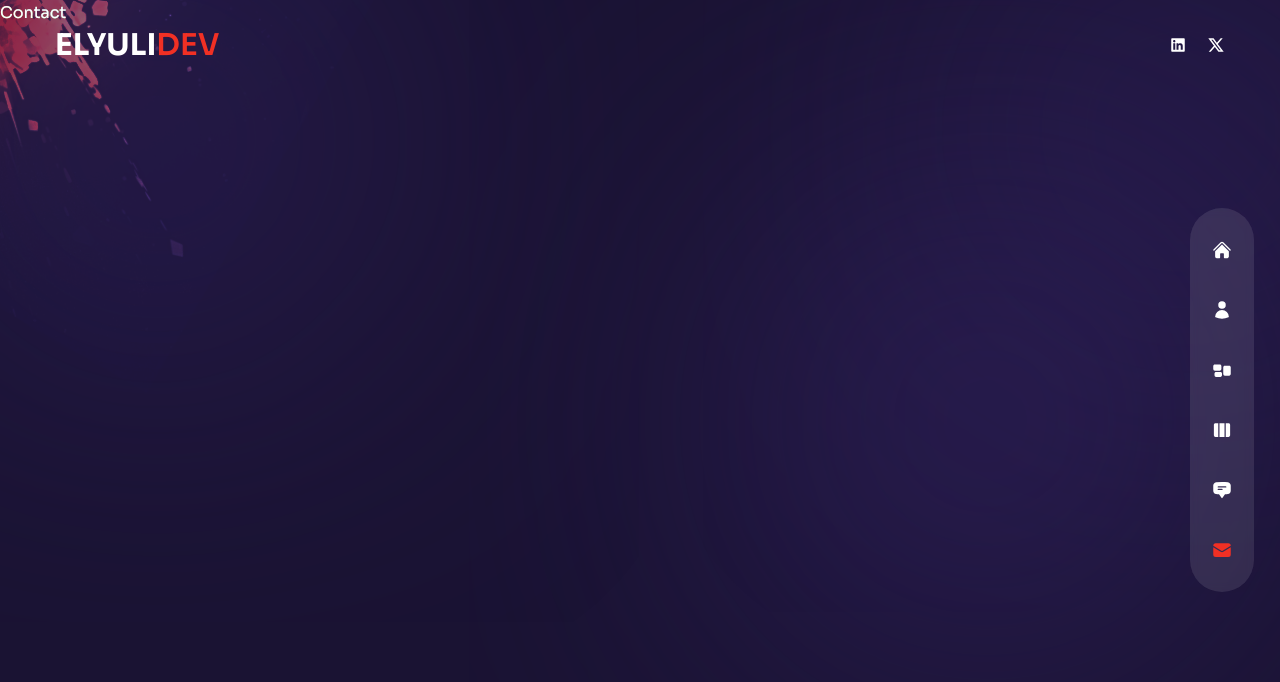
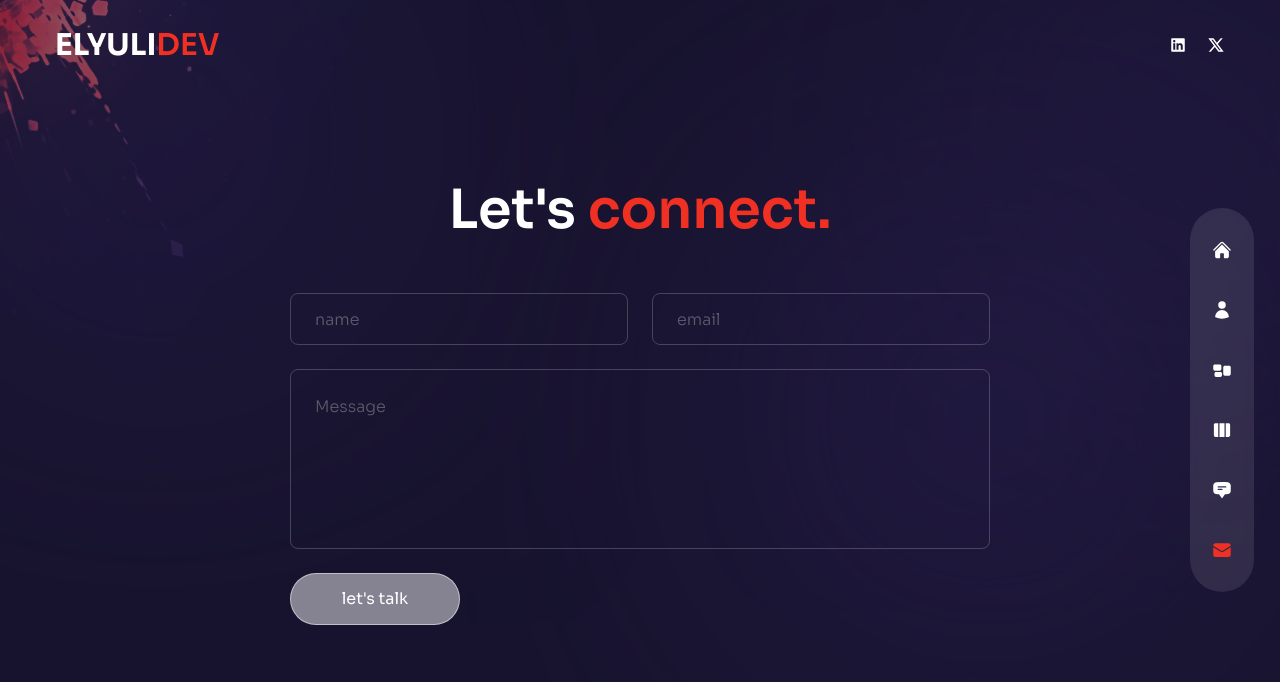
Before and after one commit to elyulidev/elyulidev-portfolio, a Next.js app: page /contact in a window 1280 px wide. Shown: the top 682 px of the page. Built offline with nearby package versions, Linux system fonts and the light colour scheme.

Commit message:
Contact: completed

```diff
--- a/src/app/contact/page.jsx
+++ b/src/app/contact/page.jsx
@@ -1,5 +1,152 @@
+"use client";
+import { fadeIn } from "@/lib/variants";
+import { motion } from "framer-motion";
+import { useForm } from "react-hook-form";
+
+import { BsArrowRight } from "react-icons/bs";
+import Spinner from "../../../public/spinner.svg";
+import { useEffect } from "react";
+
 const Contact = () => {
-  return <div>Contact</div>;
+	const {
+		register,
+		handleSubmit,
+		formState: { errors, isDirty, isValid, isSubmitting, ...formState },
+	} = useForm({ mode: "all" });
+
+	const onSubmit = async (data) => {
+		console.log("onSubmit>>", data);
+		try {
+			const response = await fetch(
+				"https://formsubmit.co/ajax/elyuli.dev@gmail.com",
+				{
+					method: "POST",
+					body: JSON.stringify(data),
+					headers: {
+						"Content-Type": "application/json",
+						Accept: "application/json",
+					},
+				}
+			);
+
+			if (!response.ok) {
+				console.log("response", response);
+			}
+		} catch (error) {
+			console.log("error", error);
+		}
+	};
+
+	return (
+		<main className='h-full bg-primary/30'>
+			<div className='container mx-auto py-32 text-center xl:text-left flex items-center justify-center h-full'>
+				{/* text & form */}
+				<div className='flex flex-col w-full max-w-[700px]'>
+					<motion.h2
+						variants={fadeIn("up", 0.2)}
+						initial='hidden'
+						animate='show'
+						exit='hidden'
+						className='h2 text-center mb-12'
+					>
+						Let&apos;s <span className='text-accent'>connect.</span>
+					</motion.h2>
+					{/* form */}
+					<motion.form
+						variants={fadeIn("up", 0.4)}
+						initial='hidden'
+						animate='show'
+						exit='hidden'
+						onSubmit={handleSubmit(onSubmit)}
+						className='flex flex-1 flex-col gap-6 w-full mx-auto'
+					>
+						{/* input group */}
+						<div className='flex gap-x-6 w-full'>
+							<input
+								{...register("name", {
+									pattern: /^[a-zA-Z\u00C0-\u00FF]{3,16}$/,
+									required: true,
+								})}
+								type='text'
+								placeholder='name'
+								className={errors.name ? "input ring-2 ring-red-600 " : "input"}
+								autoComplete='off'
+								required
+							/>
+							<input
+								{...register("email", {
+									pattern: /^[a-zA-Z0-9._%+-]+@[a-zA-Z0-9.-]+\.[a-zA-Z]{2,}$/,
+									required: true,
+								})}
+								type='text'
+								placeholder='email'
+								className={
+									errors.email ? "input ring-2 ring-red-600 " : "input"
+								}
+								//autoComplete='off'
+								required
+							/>
+						</div>
+						<textarea
+							{...register("textarea", {
+								pattern: /^(?!\s*$)[\s\S]{1,10}$/,
+								required: true,
+							})}
+							id='textarea'
+							placeholder='Message'
+							cols='30'
+							rows='5'
+							className={
+								errors.textarea ? "textarea ring-2 ring-red-600 " : "textarea"
+							}
+							autoComplete='off'
+						></textarea>
+						<button
+							className={`${
+								!isDirty || !isValid || isSubmitting
+									? "bg-gray-100/50"
+									: "hover:border-accent"
+							} btn rounded-full border border-white/50 max-w-[170px] px-8 transition-all duration-300 flex items-center justify-center overflow-hidden group`}
+							disabled={!isDirty || !isValid || isSubmitting}
+						>
+							{isSubmitting ? (
+								<>
+									<svg
+										className='animate-spin -mr-4 h-5 w-5 text-accent'
+										xmlns='http://www.w3.org/2000/svg'
+										fill='none'
+										viewBox='0 0 24 24'
+									>
+										<circle
+											className='opacity-25'
+											cx='12'
+											cy='12'
+											r='10'
+											stroke='currentColor'
+											strokeWidth='4'
+										></circle>
+										<path
+											className='opacity-75'
+											fill='currentColor'
+											d='M4 12a8 8 0 018-8V0C5.373 0 0 5.373 0 12h4zm2 5.291A7.962 7.962 0 014 12H0c0 3.042 1.135 5.824 3 7.938l3-2.647z'
+										></path>
+									</svg>
+								</>
+							) : (
+								<>
+									<span className='group-hover:-translate-y-[120%] group-hover:opacity-0 transition-all duration-500'>
+										let&#39;s talk
+									</span>
+
+									<BsArrowRight className='-translate-y-[120%] opacity-0 group-hover:flex group-hover:-translate-y-0 group-hover:opacity-100 transition-all duration-300 absolute text-[22px]' />
+								</>
+							)}
+						</button>
+					</motion.form>
+				</div>
+			</div>
+		</main>
+	);
 };
 
 export default Contact;
--- a/src/app/globals.css
+++ b/src/app/globals.css
@@ -69,17 +69,13 @@
 		@apply h-[52px];
 	}
 	.input {
-		@apply w-full h-[52px] rounded-lg pl-6 capitalize;
+		@apply w-full h-[52px] rounded-lg pl-6;
 	}
 	.input,
 	.textarea {
-		@apply bg-transparent outline-none focus:ring-1 focus:ring-accent border border-white/20 placeholder:text-white/30 placeholder:font-light;
+		@apply bg-transparent outline-none focus:ring-1 focus:ring-slate-500 border border-white/20 placeholder:text-white/30 placeholder:font-light;
 	}
 	.textarea {
-		@apply w-full h-[180px] p-6 capitalize rounded-lg resize-none;
+		@apply w-full h-[180px] p-6 rounded-lg resize-none;
 	}
-	/* .swiper {
-		width: 600px;
-		height: 300px;
-	} */
 }
```
Also changed, not shown: public/spinner.svg (added).
